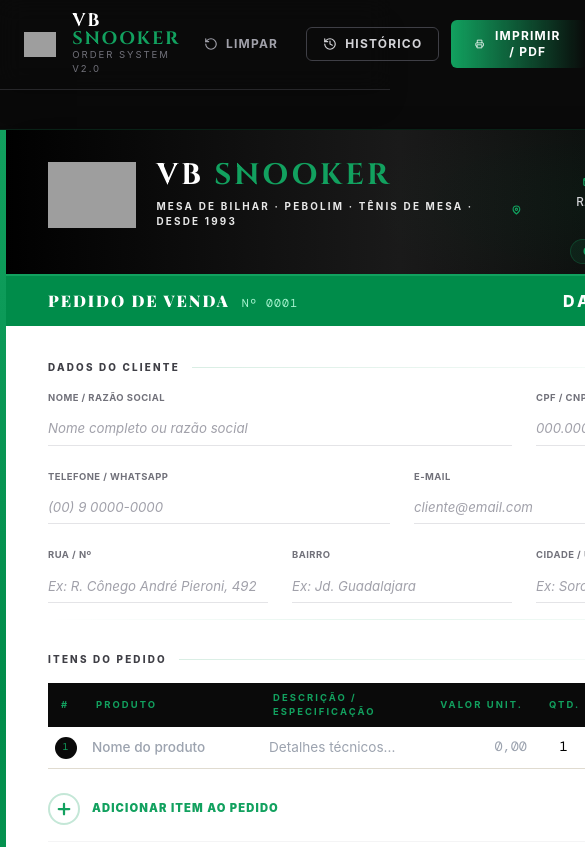
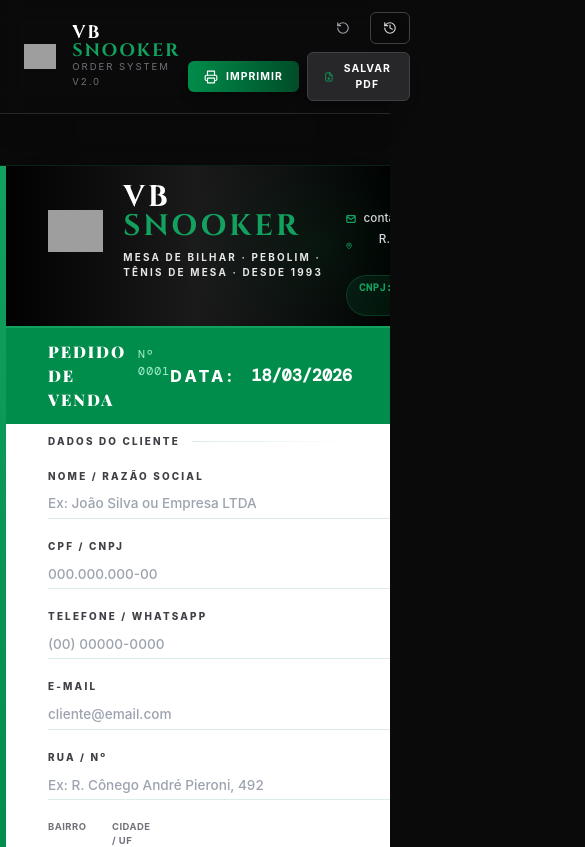
Before and after one commit to xpedrow/vb-snooker-orderer, a React (Vite) app: page / in a window 390 px wide. Shown: the top 847 px of the page, 585 px wide, since content can reach past the window. Built offline with nearby package versions, Linux system fonts and the light colour scheme; grey boxes are pictures that could not be loaded; the HTML template or start-up script is replaced by a standard one; a web font is replaced by a local one.

Commit message:
Refatoração do sistema de exportação para Impressão Nativa (A4 Proporcional) e limpeza reativa de placeholders

```diff
--- a/src/App.tsx
+++ b/src/App.tsx
@@ -8,7 +8,7 @@ import OrderTable from './components/OrderTable';
 import Totals from './components/Totals';
 import Observations from './components/Observations';
 import HistoryModal from './components/HistoryModal';
-import { Printer, RotateCcw, History as HistoryIcon } from 'lucide-react';
+import { Printer, RotateCcw, History as HistoryIcon, Download, FileDown } from 'lucide-react';
 
 const HISTORY_KEY = 'vbs_orders_history';
 
@@ -32,6 +32,7 @@ const App: React.FC = () => {
   });
 
   const [isHistoryOpen, setIsHistoryOpen] = useState(false);
+  const [isExporting, setIsExporting] = useState(false);
   const componentRef = useRef<HTMLDivElement>(null);
 
   useEffect(() => {
@@ -111,29 +112,15 @@ const App: React.FC = () => {
     setState(prev => ({ ...prev, orderNumber: nextNum }));
   };
 
-  // Dynamic Scaling Logic for edge cases
-  const [scale, setScale] = useState(1);
+  // Dynamic Scaling Logic removed as per instruction for fixed A4 dimensions
 
-  useEffect(() => {
-    if (componentRef.current && (state.items.length > 15 || state.observations.length > 200)) {
-      const height = componentRef.current.scrollHeight;
-      const a4Height = 1122; // ~297mm at 96dpi
-      if (height > a4Height) {
-        const newScale = Math.max(0.85, a4Height / height);
-        setScale(newScale);
-      } else {
-        setScale(1);
-      }
-    } else {
-      setScale(1);
-    }
-  }, [state.items.length, state.observations]);
-
-  // Lógica de Impressão
   const handlePrint = useReactToPrint({
     content: () => componentRef.current,
     onBeforeGetContent: async () => {
-      // Sanitização Profissional Proativa antes da captura
+      // 1. Enter Clean State
+      setIsExporting(true);
+
+      // 2. Proactive Sanitization
       setState(prev => ({
         ...prev,
         client: Object.fromEntries(
@@ -149,11 +136,17 @@ const App: React.FC = () => {
 
       const filtered = filterVisibleItems(state.items);
       if (filtered.length === 0) {
+        setIsExporting(false);
         alert('Adicione ao menos um produto válido.');
         throw new Error('Cancel print');
       }
+
+      // Wait for React to render without placeholders
+      await new Promise(resolve => setTimeout(resolve, 150));
     },
     onAfterPrint: () => {
+      // 3. Restore UI and Log results
+      setIsExporting(false);
       saveToHistory();
       incrementOrder();
     },
@@ -174,31 +167,36 @@ const App: React.FC = () => {
             <img src="/assets/logo.png" alt="Logo" className="w-full h-full object-contain" />
           </div>
           <div className="flex flex-col">
-            <span className="text-white font-brand font-bold text-lg leading-none tracking-widest">VB <span className="text-gold">SNOOKER</span></span>
-            <span className="text-zinc-500 text-[0.6rem] uppercase tracking-[0.2em]">Order System v2.0</span>
+            <span className="text-white font-brand font-bold text-lg leading-none tracking-widest antialiased">VB <span className="text-gold">SNOOKER</span></span>
+            <span className="text-zinc-500 text-[0.6rem] uppercase tracking-[0.2em] antialiased">Order System v2.0</span>
           </div>
         </div>
 
-        <div className="flex items-center gap-3">
-          <button onClick={clearAll} className="flex items-center gap-2 px-4 py-2 text-zinc-400 hover:text-white transition-colors text-xs font-bold uppercase tracking-widest">
-            <RotateCcw size={14} /> Limpar
+        <div className="flex flex-wrap items-center justify-end gap-2 sm:gap-3 w-full sm:w-auto">
+          <button onClick={clearAll} className="flex items-center gap-2 px-3 py-2 text-zinc-400 hover:text-white transition-colors text-[0.65rem] font-bold uppercase tracking-widest">
+            <RotateCcw size={14} /> <span className="hidden xs:inline">Limpar</span>
           </button>
-          <button onClick={() => setIsHistoryOpen(true)} className="flex items-center gap-2 px-4 py-2 border border-zinc-700 rounded-md text-zinc-300 hover:bg-zinc-800 transition-all text-xs font-bold uppercase tracking-widest">
-            <HistoryIcon size={14} /> Histórico
+          <button onClick={() => setIsHistoryOpen(true)} className="flex items-center gap-2 px-3 py-2 border border-zinc-700 rounded-md text-zinc-300 hover:bg-zinc-800 transition-all text-[0.65rem] font-bold uppercase tracking-widest">
+            <HistoryIcon size={14} /> <span className="hidden xs:inline">Histórico</span>
           </button>
-          <button onClick={() => handlePrint()} className="flex items-center gap-2 px-6 py-2 bg-gradient-to-r from-gold to-green-2 text-white rounded-md hover:shadow-[0_0_20px_rgba(18,161,95,0.4)] transition-all text-xs font-bold uppercase tracking-widest">
-            <Printer size={14} /> Imprimir / PDF
-          </button>
+          <div className="flex items-center gap-2">
+            <button onClick={() => handlePrint()} className="flex items-center gap-2 px-4 py-2 bg-gradient-to-r from-[#008c4a] to-[#004d29] text-white rounded-md hover:shadow-[0_0_15px_rgba(0,140,74,0.4)] transition-all text-[0.65rem] font-bold uppercase tracking-widest shadow-lg">
+              <Printer size={14} /> <span>Imprimir</span>
+            </button>
+            <button onClick={() => handlePrint()} className="flex items-center gap-2 px-4 py-2 bg-zinc-800 border border-zinc-700 text-white rounded-md hover:bg-zinc-700 transition-all text-[0.65rem] font-bold uppercase tracking-widest shadow-lg group">
+              <FileDown size={14} className="text-gold group-hover:scale-110 transition-transform" />
+              <span>Salvar PDF</span>
+            </button>
+          </div>
         </div>
       </div>
 
-      {/* DOCUMENT AREA */}
-      <div className="relative flex-1 flex flex-col items-center">
+      {/* DOCUMENT AREA - Stabilized with fixed height and scroll */}
+      <div className="relative flex-1 flex flex-col items-center overflow-y-auto h-[85vh] py-8 print:h-auto print:overflow-visible print:py-0">
         <div
           ref={componentRef}
           id="section-to-print"
-          style={{ transform: scale !== 1 ? `scale(${scale})` : undefined, transformOrigin: 'top center' }}
-          className="document-page relative flex flex-col justify-between print:bg-white min-h-[297mm] h-auto overflow-hidden"
+          className="document-page"
         >
           <div className="flex flex-col flex-1">
             {/* ACCENT BAR */}
@@ -223,38 +221,40 @@ const App: React.FC = () => {
               </div>
             </div>
 
-            <div className={`flex flex-col flex-1 p-[10px_44px_20px_48px] bg-white print:p-0 ${state.items.length > 5 ? 'gap-2' : 'gap-4'}`}>
+            <div className={`print-content-area flex flex-col flex-1 p-[10px_44px_20px_48px] bg-white print:p-0 ${state.items.length > 8 ? 'gap-0.5' : 'gap-4'}`}>
               <div className="flex-shrink-0">
-                <ClientInfo data={state.client} onChange={handleClientChange} />
+                <ClientInfo data={state.client} onChange={handleClientChange} isExporting={isExporting} />
               </div>
 
-              <div className="flex-grow min-h-0">
+              <div className="flex-grow flex flex-col min-h-0">
                 <OrderTable
                   items={state.items}
                   onUpdate={handleItemUpdate}
                   onAdd={addItem}
                   onRemove={removeItem}
+                  isExporting={isExporting}
                 />
               </div>
 
               {/* DYNAMIC FOOTER GROUP (COLLISION PREVENTION) */}
-              <div className="mt-auto flex flex-col flex-shrink gap-[4px] border-t border-zinc-100 pt-4 print:pt-2">
+              <div className="mt-auto flex flex-col flex-shrink-1 gap-1 border-t border-zinc-100 pt-4 print:pt-2 print:gap-0.5">
                 <Totals
                   subtotal={subtotal}
                   discount={state.discount}
                   onDiscountChange={(val) => setState(prev => ({ ...prev, discount: val }))}
-                  isCompressed={state.items.length > 5}
+                  isCompressed={state.items.length > 8}
                 />
                 <Observations
                   value={state.observations}
                   onChange={(val) => setState(prev => ({ ...prev, observations: val }))}
+                  isExporting={isExporting}
                 />
               </div>
             </div>
           </div>
 
-          {/* FOOTER - ALIGNED AT BOTTOM */}
-          <div className="mt-auto relative py-6 px-[48px] border-t border-zinc-100 bg-[#F4F4F5] flex justify-between items-center text-[0.65rem] text-[#004a27] font-bold uppercase tracking-wider print:bg-transparent print:border-t print:border-zinc-200 print:px-[10mm] print:pb-8 flex-shrink-0">
+          {/* FOOTER - ALIGNED AT BOTTOM OF PAGE */}
+          <div className="doc-footer mt-auto relative py-6 px-[48px] border-t border-zinc-100 bg-[#F4F4F5] flex justify-between items-center text-[0.65rem] text-[#004a27] font-bold uppercase tracking-wider print:bg-transparent print:border-t print:border-zinc-200 print:px-[10mm] print:pb-8 flex-shrink-0">
             <div className="flex flex-col gap-1">
               <span>VB Snooker Comércio de Materiais Esportivos LTDA</span>
               <span className="opacity-70 text-[0.55rem] text-zinc-800">Sorocaba-SP · Brasileira · Desde 1993</span>
--- a/src/components/ClientInfo.tsx
+++ b/src/components/ClientInfo.tsx
@@ -5,69 +5,76 @@ import { maskCnpj, maskPhone, formatTitle } from '../utils/format';
 interface Props {
   data: ClientData;
   onChange: (field: keyof ClientData, value: string) => void;
+  isExporting?: boolean;
 }
 
-const ClientInfo: React.FC<Props> = ({ data, onChange }) => {
+const ClientInfo: React.FC<Props> = ({ data, onChange, isExporting }) => {
+  const labelStyle = "text-[0.62rem] font-extrabold text-[#3F3F46] uppercase tracking-[0.22em] mb-1.5 block";
+  const inputStyle = "w-full bg-transparent border-b border-[#008c4a26] py-1 text-[0.85rem] text-black font-medium outline-none focus:border-[#12A15F] transition-all cursor-pointer";
+
   return (
-    <div className="section mt-6">
-      <div className="sec-title flex items-center gap-3 mb-4">
+    <div className="section mb-6">
+      <div className="sec-title flex items-center gap-3 mb-5">
         <span className="text-[0.62rem] font-extrabold text-[#3F3F46] uppercase tracking-[0.22em]">Dados do Cliente</span>
         <div className="flex-1 h-[1px] bg-gradient-to-r from-[#008c4a26] to-transparent"></div>
       </div>
-      <div className="grid grid-cols-6 gap-x-6 gap-y-6">
-        <div className="col-span-4 flex flex-col gap-1.5">
-          <label className="text-[0.59rem] text-zinc-500 font-bold uppercase tracking-wider">Nome / Razão Social</label>
+
+      <div className="grid grid-cols-12 gap-x-8 gap-y-5">
+        <div className={`col-span-12 sm:col-span-8 ${!data.name.trim() ? 'print:hidden' : ''}`}>
+          <label className={labelStyle}>Nome / Razão Social</label>
           <input
-            className="w-full bg-transparent border-b-[1.5px] border-zinc-200 py-1.5 text-[0.9rem] font-medium text-black transition-colors focus:border-[#12A15F] outline-none placeholder:italic placeholder:text-[#A1A1AA] placeholder:font-normal placeholder:text-[0.83rem]"
+            className={inputStyle}
             type="text"
             value={data.name}
             onChange={(e) => onChange('name', e.target.value)}
             onBlur={(e) => onChange('name', formatTitle(e.target.value))}
-            placeholder="Nome completo ou razão social"
+            placeholder={isExporting ? "" : "Ex: João Silva ou Empresa LTDA"}
           />
         </div>
-        <div className="col-span-2 flex flex-col gap-1.5">
-          <label className="text-[0.59rem] text-zinc-500 font-bold uppercase tracking-wider">CPF / CNPJ</label>
+        <div className={`col-span-12 sm:col-span-4 ${!data.doc.trim() ? 'print:hidden' : ''}`}>
+          <label className={labelStyle}>CPF / CNPJ</label>
           <input
-            className="w-full bg-transparent border-b-[1.5px] border-zinc-200 py-1.5 text-[0.9rem] font-medium text-black transition-colors focus:border-[#12A15F] outline-none placeholder:italic placeholder:text-[#A1A1AA] placeholder:font-normal placeholder:text-[0.83rem]"
+            className={inputStyle}
             type="text"
             value={data.doc}
             onChange={(e) => onChange('doc', maskCnpj(e.target.value))}
-            placeholder="000.000.000-00"
+            placeholder={isExporting ? "" : "000.000.000-00"}
           />
         </div>
-        <div className="col-span-3 flex flex-col gap-1.5">
-          <label className="text-[0.59rem] text-zinc-500 font-bold uppercase tracking-wider">Telefone / WhatsApp</label>
+
+        <div className={`col-span-12 sm:col-span-6 ${!data.phone.trim() ? 'print:hidden' : ''}`}>
+          <label className={labelStyle}>Telefone / WhatsApp</label>
           <input
-            className="w-full bg-transparent border-b-[1.5px] border-zinc-200 py-1.5 text-[0.9rem] font-medium text-black transition-colors focus:border-[#12A15F] outline-none placeholder:italic placeholder:text-[#A1A1AA] placeholder:font-normal placeholder:text-[0.83rem]"
+            className={inputStyle}
             type="text"
             value={data.phone}
             onChange={(e) => onChange('phone', maskPhone(e.target.value))}
-            placeholder="(00) 9 0000-0000"
+            placeholder={isExporting ? "" : "(00) 00000-0000"}
           />
         </div>
-        <div className="col-span-3 flex flex-col gap-1.5">
-          <label className="text-[0.59rem] text-zinc-500 font-bold uppercase tracking-wider">E-mail</label>
+        <div className={`col-span-12 sm:col-span-6 ${!data.email.trim() ? 'print:hidden' : ''}`}>
+          <label className={labelStyle}>E-mail</label>
           <input
-            className="w-full bg-transparent border-b-[1.5px] border-zinc-200 py-1.5 text-[0.9rem] font-medium text-black transition-colors focus:border-[#12A15F] outline-none placeholder:italic placeholder:text-[#A1A1AA] placeholder:font-normal placeholder:text-[0.83rem]"
+            className={inputStyle}
             type="email"
             value={data.email}
             onChange={(e) => onChange('email', e.target.value.toLowerCase().trim())}
-            placeholder="cliente@email.com"
+            placeholder={isExporting ? "" : "cliente@email.com"}
           />
         </div>
-        <div className="col-span-2 flex flex-col gap-1.5">
-          <label className="text-[0.59rem] text-zinc-500 font-bold uppercase tracking-wider">Rua / Nº</label>
+
+        <div className={`col-span-12 sm:col-span-5 ${!data.rua.trim() ? 'print:hidden' : ''}`}>
+          <label className={labelStyle}>Rua / Nº</label>
           <input
-            className="w-full bg-transparent border-b-[1.5px] border-zinc-200 py-1.5 text-[0.9rem] font-medium text-black transition-colors focus:border-[#12A15F] outline-none placeholder:italic placeholder:text-[#A1A1AA] placeholder:font-normal placeholder:text-[0.83rem]"
+            className={inputStyle}
             type="text"
             value={data.rua}
             onChange={(e) => onChange('rua', e.target.value)}
             onBlur={(e) => onChange('rua', formatTitle(e.target.value))}
-            placeholder="Ex: R. Cônego André Pieroni, 492"
+            placeholder={isExporting ? "" : "Ex: R. Cônego André Pieroni, 492"}
           />
         </div>
-        <div className="col-span-2 flex flex-col gap-1.5">
+        <div className={`col-span-2 flex flex-col gap-1.5 ${!data.bairro.trim() ? 'print:hidden' : ''}`}>
           <label className="text-[0.59rem] text-zinc-500 font-bold uppercase tracking-wider">Bairro</label>
           <input
             className="w-full bg-transparent border-b-[1.5px] border-zinc-200 py-1.5 text-[0.9rem] font-medium text-black transition-colors focus:border-[#12A15F] outline-none placeholder:italic placeholder:text-[#A1A1AA] placeholder:font-normal placeholder:text-[0.83rem]"
@@ -75,10 +82,10 @@ const ClientInfo: React.FC<Props> = ({ data, onChange }) => {
             value={data.bairro}
             onChange={(e) => onChange('bairro', e.target.value)}
             onBlur={(e) => onChange('bairro', formatTitle(e.target.value))}
-            placeholder="Ex: Jd. Guadalajara"
+            placeholder={isExporting ? "" : "Ex: Jd. Guadalajara"}
           />
         </div>
-        <div className="col-span-2 flex flex-col gap-1.5">
+        <div className={`col-span-2 flex flex-col gap-1.5 ${!data.cidade.trim() ? 'print:hidden' : ''}`}>
           <label className="text-[0.59rem] text-zinc-500 font-bold uppercase tracking-wider">Cidade / UF</label>
           <input
             className="w-full bg-transparent border-b-[1.5px] border-zinc-200 py-1.5 text-[0.9rem] font-medium text-black transition-colors focus:border-[#12A15F] outline-none placeholder:italic placeholder:text-[#A1A1AA] placeholder:font-normal placeholder:text-[0.83rem]"
@@ -86,7 +93,7 @@ const ClientInfo: React.FC<Props> = ({ data, onChange }) => {
             value={data.cidade}
             onChange={(e) => onChange('cidade', e.target.value)}
             onBlur={(e) => onChange('cidade', formatTitle(e.target.value))}
-            placeholder="Ex: Sorocaba - SP"
+            placeholder={isExporting ? "" : "Ex: Sorocaba - SP"}
           />
         </div>
       </div>
--- a/src/components/Observations.tsx
+++ b/src/components/Observations.tsx
@@ -4,9 +4,10 @@ import { formatSentence } from '../utils/format';
 interface Props {
   value: string;
   onChange: (val: string) => void;
+  isExporting?: boolean;
 }
 
-const Observations: React.FC<Props> = ({ value, onChange }) => {
+const Observations: React.FC<Props> = ({ value, onChange, isExporting }) => {
   return (
     <div className="section mt-2 flex-shrink-1 min-h-0 flex flex-col">
       <div className="sec-title flex items-center gap-3 mb-2">
@@ -19,7 +20,7 @@ const Observations: React.FC<Props> = ({ value, onChange }) => {
         value={value}
         onChange={(e) => onChange(e.target.value)}
         onBlur={(e) => onChange(formatSentence(e.target.value))}
-        placeholder="Informações sobre prazo, pagamento, montagem ou frete..."
+        placeholder={isExporting ? "" : "Informações sobre prazo, pagamento, montagem ou frete..."}
       />
 
       <div className="sig-area flex justify-between items-end mt-8 mb-2 px-4 print:mt-6">
--- a/src/components/OrderTable.tsx
+++ b/src/components/OrderTable.tsx
@@ -8,9 +8,10 @@ interface Props {
   onUpdate: (id: string, field: keyof OrderItem, value: any) => void;
   onAdd: () => void;
   onRemove: (id: string) => void;
+  isExporting?: boolean;
 }
 
-const OrderTable: React.FC<Props> = ({ items, onUpdate, onAdd, onRemove }) => {
+const OrderTable: React.FC<Props> = ({ items, onUpdate, onAdd, onRemove, isExporting }) => {
   const isCompressed = items.length > 5;
   const isUltraCompressed = items.length > 10;
 
@@ -38,8 +39,13 @@ const OrderTable: React.FC<Props> = ({ items, onUpdate, onAdd, onRemove }) => {
             </tr>
           </thead>
           <tbody>
-            {items.map((item, index) => (
-              <tr key={item.id} className="ot-row group transition-colors border-b border-[#e0dbd0] odd:bg-white even:bg-[#F4F4F5] hover:bg-[#eeeae0]">
+            {items.map((item, index) => {
+              const isItemEmpty = !item.product.trim() && toNumber(item.unitValue) === 0;
+              return (
+                <tr
+                  key={item.id}
+                  className={`ot-row group transition-colors border-b border-[#e0dbd0] odd:bg-white even:bg-[#F4F4F5] hover:bg-[#eeeae0] ${isItemEmpty ? 'print:hidden' : ''}`}
+                >
                 <td className={`${rowPadding} vertical-middle`}>
                   <div className={`${isCompressed ? 'w-[18px] h-[18px]' : 'w-[22px] h-[22px]'} rounded-full bg-[#0A0A0A] text-[#12A15F] font-mono ${isCompressed ? 'text-[0.55rem]' : 'text-[0.62rem]'} flex items-center justify-center m-auto`}>
                     {index + 1}
@@ -52,7 +58,7 @@ const OrderTable: React.FC<Props> = ({ items, onUpdate, onAdd, onRemove }) => {
                     value={item.product}
                     onChange={(e) => onUpdate(item.id, 'product', e.target.value)}
                     onBlur={(e) => onUpdate(item.id, 'product', formatTitle(e.target.value))}
-                    placeholder="Nome do produto"
+                    placeholder={isExporting ? "" : "Nome do produto"}
                   />
                 </td>
                 <td className={`${rowPadding} vertical-middle`}>
@@ -62,7 +68,7 @@ const OrderTable: React.FC<Props> = ({ items, onUpdate, onAdd, onRemove }) => {
                     value={item.description}
                     onChange={(e) => onUpdate(item.id, 'description', e.target.value)}
                     onBlur={(e) => onUpdate(item.id, 'description', formatSentence(e.target.value))}
-                    placeholder="Detalhes técnicos..."
+                    placeholder={isExporting ? "" : "Detalhes técnicos..."}
                   />
                 </td>
                 <td className={`${rowPadding} vertical-middle`}>
@@ -71,7 +77,7 @@ const OrderTable: React.FC<Props> = ({ items, onUpdate, onAdd, onRemove }) => {
                     type="text"
                     value={item.unitValue}
                     onChange={(e) => onUpdate(item.id, 'unitValue', e.target.value)}
-                    placeholder="0,00"
+                    placeholder={isExporting ? "" : "0,00"}
                   />
                 </td>
                 <td className={`${rowPadding} vertical-middle`}>
@@ -80,7 +86,7 @@ const OrderTable: React.FC<Props> = ({ items, onUpdate, onAdd, onRemove }) => {
                     type="text"
                     value={item.quantity}
                     onChange={(e) => onUpdate(item.id, 'quantity', e.target.value)}
-                    placeholder="1"
+                    placeholder={isExporting ? "" : "1"}
                   />
                 </td>
                 <td className={`${rowPadding} vertical-middle ${fontSize} text-right font-mono font-bold text-[#0E844E]`}>
@@ -95,7 +101,7 @@ const OrderTable: React.FC<Props> = ({ items, onUpdate, onAdd, onRemove }) => {
                   </button>
                 </td>
               </tr>
-            ))}
+            );})}
           </tbody>
         </table>
       </div>
--- a/src/index.css
+++ b/src/index.css
@@ -14,9 +14,10 @@ body {
 
 /* Document Page base */
 .document-page {
-  width: 800px;
+  width: 100%;
+  max-width: 800px;
   min-height: 1122px;
-  @apply bg-white mx-auto my-10 relative overflow-hidden;
+  @apply bg-white mx-auto my-5 relative overflow-hidden flex flex-col justify-between;
   box-shadow:
     0 0 0 1px rgba(18, 161, 95, .16),
     0 6px 50px rgba(0, 0, 0, .42),
@@ -45,49 +46,57 @@ body {
   }
 
   #section-to-print {
-    position: absolute !important;
-    left: 0 !important;
-    top: 0 !important;
+    position: fixed !important;
+    left: 1px !important;
+    top: 1px !important;
     margin: 0 !important;
     padding: 0 !important;
     width: 210mm !important;
-    min-width: 210mm !important;
+    height: 297mm !important;
+    max-height: 297mm !important;
     max-width: none !important;
-    height: 297mm !important;
-    min-height: 297mm !important;
-    max-height: 297mm !important;
     display: flex !important;
     flex-direction: column !important;
     background: white !important;
     box-shadow: none !important;
     border: none !important;
     outline: none !important;
-    /* Soft scale fallback for total prevention of page break */
-    transform: scale(0.95) !important;
-    transform-origin: top center !important;
+    transform: none !important;
     overflow: hidden !important;
+    z-index: 9999;
+    -webkit-font-smoothing: antialiased;
+    -moz-osx-font-smoothing: grayscale;
+    font-variant-ligatures: common-ligatures;
   }
 
   /* Force Full Width Banners (Bleed Management) */
   .doc-hdr, .doc-band {
-    width: 100% !important;
-    min-width: 100% !important;
-    padding-left: 10mm !important;
-    padding-right: 10mm !important;
+    width: 210mm !important;
+    min-width: 210mm !important;
+    max-width: 210mm !important;
     box-sizing: border-box !important;
     margin-left: 0 !important;
     margin-right: 0 !important;
     box-shadow: none !important;
     border: none !important;
+    padding-left: 10mm !important;
+    padding-right: 10mm !important;
   }
 
-  /* Compressed Spacing for Print */
-  .section {
-    margin-top: 2mm !important;
-    margin-bottom: 2mm !important;
+  /* Dynamic Spacing for Print Content Area */
+  .print-content-area {
+    width: 100% !important;
+    flex-grow: 1 !important;
+    display: flex !important;
+    flex-direction: column !important;
+    padding-bottom: 25mm !important; /* Space for the absolute footer */
+    gap: 1mm !important;
+  }
+
+  /* Content inner alignment */
+  .print-content-area > div {
     padding-left: 10mm !important;
     padding-right: 10mm !important;
-    break-inside: avoid;
   }
 
   /* Table Reset */
@@ -97,16 +106,32 @@ body {
   }
 
   .ot-row td {
-    padding-top: 2px !important;
-    padding-bottom: 2px !important;
-    border-bottom: 1px solid #e0dbd0 !important;
+    padding-top: 1px !important;
+    padding-bottom: 1px !important;
+    border-bottom: 1px solid #eee !important;
   }
 
   /* Hide placeholders and UI */
-  .toolbar, .hide-print, button, .lucide, input::placeholder, textarea::placeholder {
+  .toolbar, .hide-print, button, .lucide {
     display: none !important;
     visibility: hidden !important;
+  }
+
+  /* Clean Input Printing */
+  input::placeholder, textarea::placeholder {
     color: transparent !important;
+    opacity: 0 !important;
+    -webkit-print-color-adjust: exact !important;
+    print-color-adjust: exact !important;
+  }
+
+  input, textarea {
+    border: none !important;
+    background: transparent !important;
+    outline: none !important;
+    box-shadow: none !important;
+    -webkit-appearance: none;
+    appearance: none;
   }
 
   /* Force exact colors */
@@ -116,4 +141,20 @@ body {
     box-shadow: none !important;
     text-shadow: none !important;
   }
+
+  /* Footer at bottom of A4 - Fixed positioning for consistent location */
+  .doc-footer {
+    position: absolute !important;
+    bottom: 0 !important;
+    left: 0 !important;
+    width: 210mm !important;
+    min-width: 210mm !important;
+    padding: 5mm 10mm 10mm 10mm !important;
+    background: #f4f4f5 !important;
+    border-top: 1px solid #eee !important;
+    box-sizing: border-box !important;
+    -webkit-print-color-adjust: exact !important;
+    print-color-adjust: exact !important;
+    color: #3f3f46 !important; /* Dark Zinc for high contrast on paper */
+  }
 }
```
